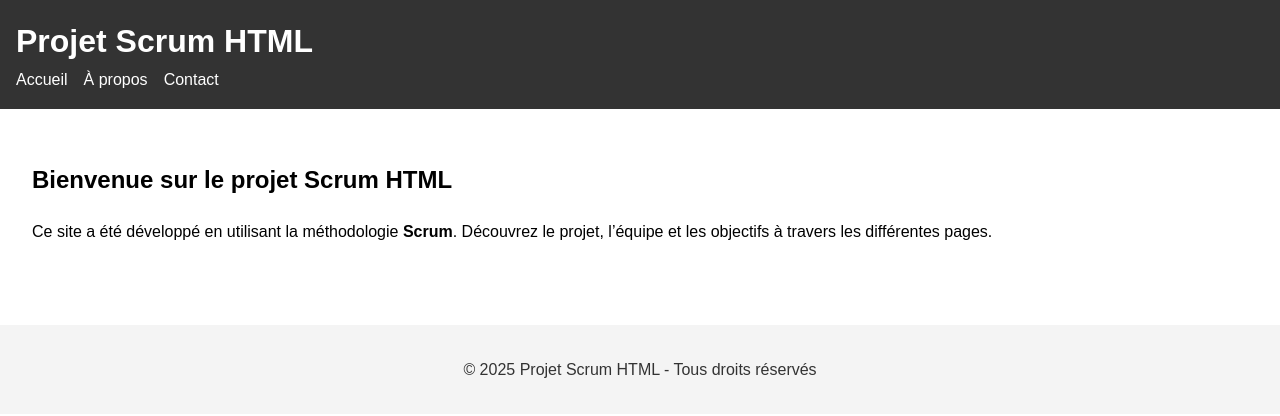
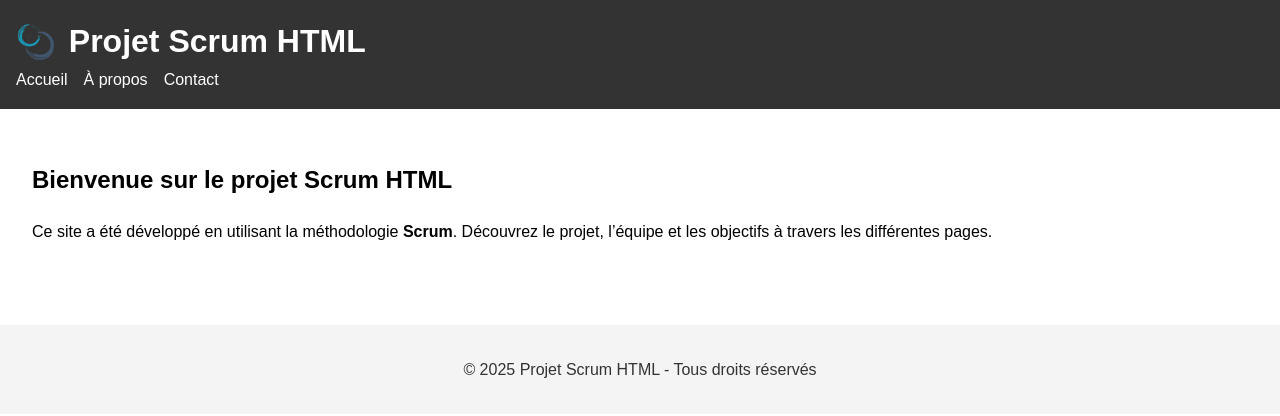
Before and after one commit to pascal-fortunati/projet-html-scrum, a plain HTML site: page index.html in a window 1280 px wide. Drawn offline with Linux system fonts and the light colour scheme.

Commit message:
Ajout du logo
Ajout du logo, mise à jour du css et index.html

```diff
--- a/css/style.css
+++ b/css/style.css
@@ -13,6 +13,16 @@ header {
 
 header h1 {
     margin: 0;
+}
+
+.logo-title {
+    display: flex;
+    align-items: center;
+}
+
+.logo-title img {
+    height: 40px;
+    margin-right: 0.8rem;
 }
 
 nav ul {
--- a/index.html
+++ b/index.html
@@ -10,7 +10,10 @@
 
 <body>
     <header>
-        <h1>Projet Scrum HTML</h1>
+        <div class="logo-title">
+            <img src="img/logo.png" alt="Logo du projet">
+            <h1>Projet Scrum HTML</h1>
+        </div>
         <nav>
             <ul>
                 <li><a href="index.html">Accueil</a></li>
```
Also changed, not shown: img/logo.png (added).
